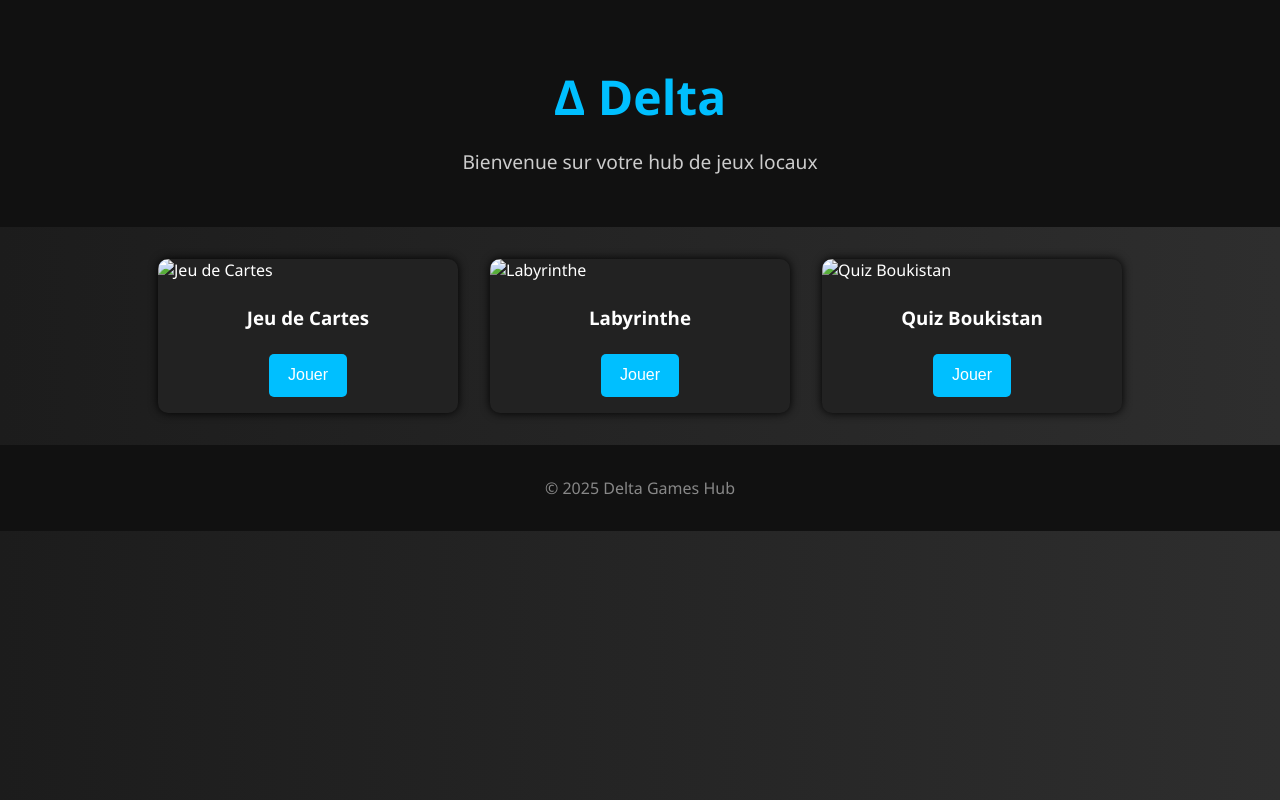
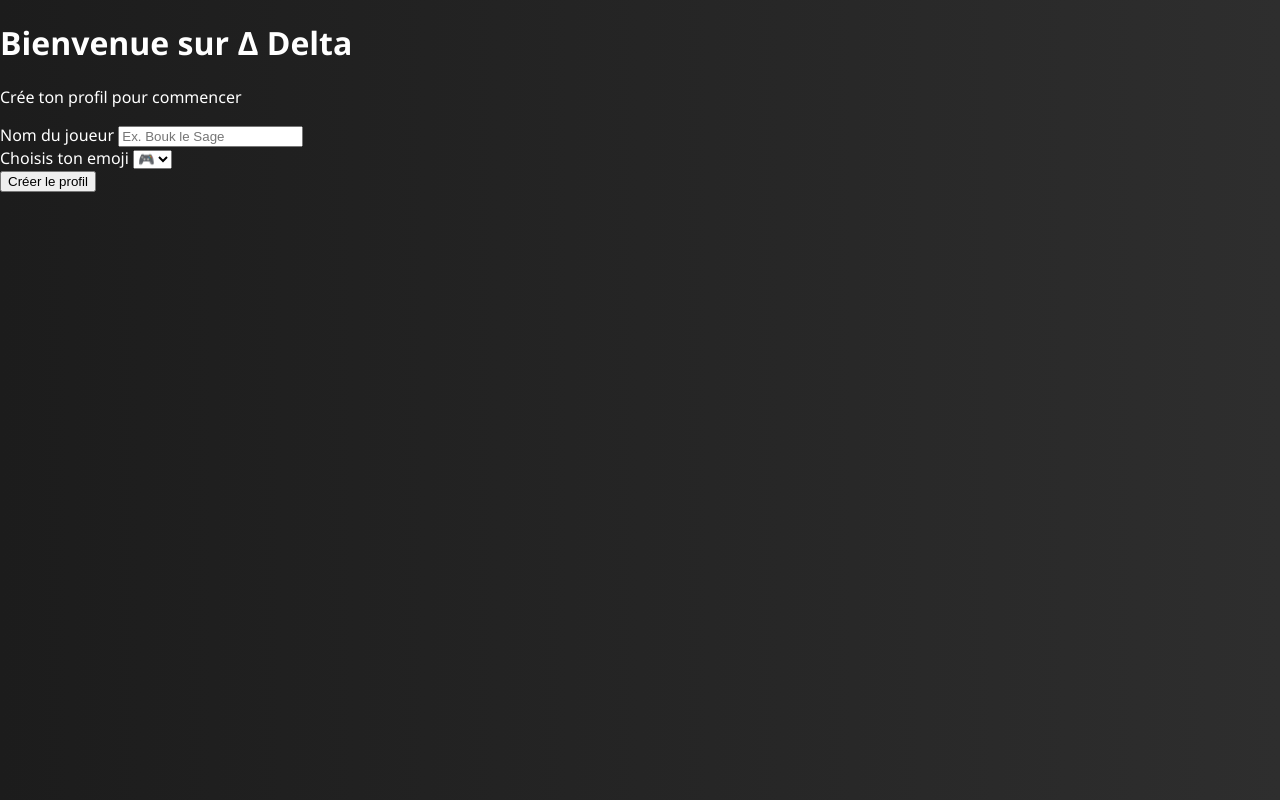
Before and after one commit to BryanDrouet/Delta, a plain HTML site: page index.html in a window 1280 px wide. Drawn offline with Linux system fonts and the light colour scheme.

Commit message:
Update index.html

```diff
--- a/index.html
+++ b/index.html
@@ -3,22 +3,47 @@
 <head>
   <meta charset="UTF-8">
   <meta name="viewport" content="width=device-width, initial-scale=1">
-  <title>Delta – Hub de Jeux</title>
+  <title>Delta – Accueil</title>
   <link rel="stylesheet" href="style.css">
 </head>
 <body>
+  <!-- Écran de création de profil -->
+  <div id="profile-setup">
+    <h1>Bienvenue sur Δ Delta</h1>
+    <p>Crée ton profil pour commencer</p>
+    <div class="form-group">
+      <label for="username">Nom du joueur</label>
+      <input type="text" id="username" placeholder="Ex. Bouk le Sage">
+    </div>
+
+    <div class="form-group">
+      <label for="emoji">Choisis ton emoji</label>
+      <select id="emoji">
+        <option value="🎮">🎮</option>
+        <option value="🧙‍♂️">🧙‍♂️</option>
+        <option value="🐉">🐉</option>
+        <option value="🧠">🧠</option>
+        <option value="🦸">🦸</option>
+        <option value="👾">👾</option>
+      </select>
+    </div>
+
+    <button id="createProfile">Créer le profil</button>
+  </div>
+
+  <!-- Hub de jeux -->
+  <div id="game-hub" style="display: none;">
     <header>
       <h1>Δ Delta</h1>
-    <p>Bienvenue sur votre hub de jeux locaux</p>
+      <p id="welcome-text"></p>
     </header>
 
-  <main id="game-container">
-    <!-- Les jeux seront ajoutés dynamiquement -->
-  </main>
+    <main id="game-container"></main>
 
     <footer>
       <p>&copy; 2025 Delta Games Hub</p>
     </footer>
+  </div>
 
   <script src="script.js"></script>
 </body>
```
Lines whose indentation alone changed are shown as unchanged.
